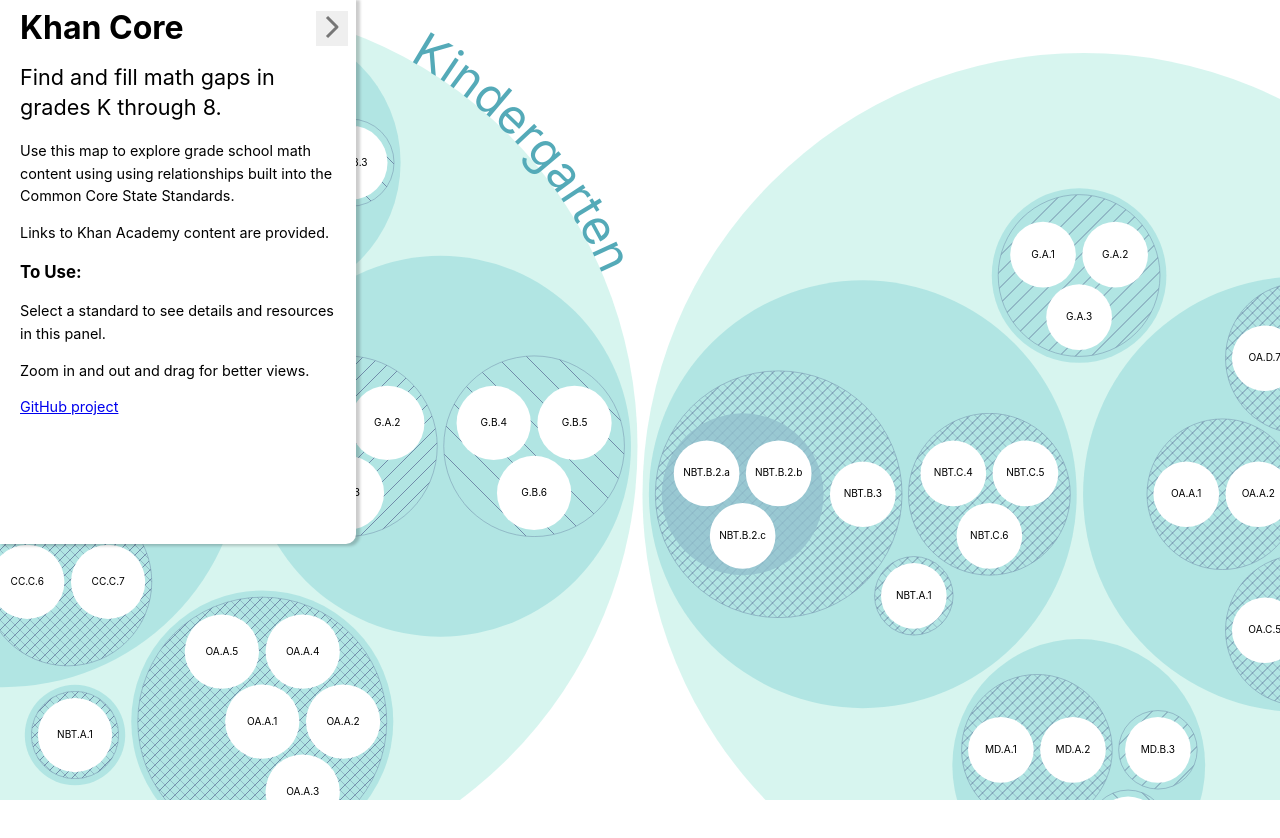
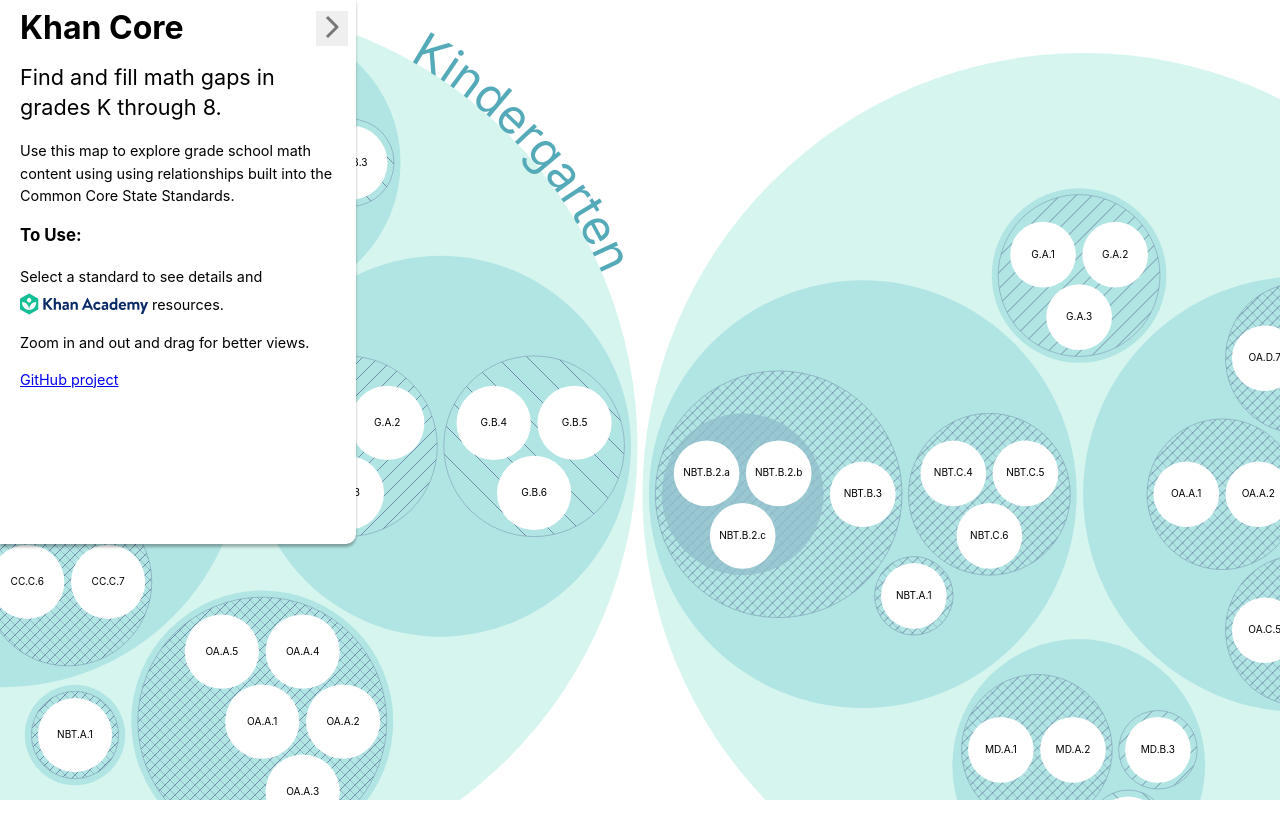
Before and after one commit to annr/khan-core, a React (Create React App) app: page / in a window 1280 px wide. Shown: the top 838 px of the page. Built offline with nearby package versions, Linux system fonts and the light colour scheme.

Commit message:
put Khan Academy logo inline in instructional intro text. remove the global circle opacity in anticipation of making the legend. also update the sidepanel shadow so both the sidepanel and the legend can have a 'realistic' shadow.

```diff
--- a/src/Grades.css
+++ b/src/Grades.css
@@ -4,6 +4,7 @@
 
 .node {
     cursor: pointer;
+    opacity: 0.3;
 }
 
 .label {
@@ -41,10 +42,6 @@
     opacity: 1;
 }
 
-circle {
-    opacity: 0.3;
-}
-
 #selectedRing {
     stroke: black;
     stroke-width: 4;
--- a/src/SidePanel.css
+++ b/src/SidePanel.css
@@ -7,7 +7,7 @@
     min-width: 250px;
     max-width: 340px;
     padding: 12px 18px;
-    box-shadow: 3px 1px 3px 1px rgba(0, 0, 0, .2);
+    box-shadow: 0 3px 3px 0 rgba(0, 0, 0, .3);
     overflow: auto;
     border-radius: 0 0 10px;
     font-size: 0.9em;
--- a/src/SidePanelContent.css
+++ b/src/SidePanelContent.css
@@ -1,5 +1,12 @@
 #initialContent, #selectedStandardHeadingWrapper {
     padding: 0 2px;
+}
+
+.inlineLogo {
+    vertical-align: bottom;
+}
+.instructionsWrapper {
+    line-height: 180%;
 }
 
 #description {
--- a/src/SidePanelContent.js
+++ b/src/SidePanelContent.js
@@ -10,9 +10,8 @@
                 <h1 className="sidePanelHeading">Khan Core</h1>
                 <h2 style={{ "fontWeight": "normal" }}>Find and fill math gaps in grades <span style={{ "whiteSpace": "nowrap" }}>K through 8.</span></h2>
                 <p>Use this map to explore grade school math content using using relationships built into the Common Core State Standards.</p>
-                <p>Links to Khan Academy content are provided.</p>
                 <h3>To Use:</h3>
-                <p>Select a standard to see details and resources in this panel.</p>
+                <p className="instructionsWrapper">Select a standard to see details and <img src={logo} alt="Khan Academy" width="128" height="28" className="inlineLogo" /> resources.</p>
                 <p>Zoom in and out and drag for better views.</p>
                 <p>
                     <a
--- a/src/highlight-connected.js
+++ b/src/highlight-connected.js
@@ -2,13 +2,13 @@
 import { scaleLinear } from "d3-scale";
 
 const PREREQS = scaleLinear().domain([1, 6])
-    .range(["mediumorchid", "#fcdef1"])
+    .range(["mediumorchid", "#fcdef1"]);
 
 const ENABLED = scaleLinear().domain([1, 6])
-    .range(["gold", "lightgoldenrodyellow"])
+    .range(["gold", "lightgoldenrodyellow"]);
 
 const RELATED = scaleLinear().domain([1, 6])
-    .range(["#9db8e0", "white"])
+    .range(["#9db8e0", "white"]);
 
 export const unsetConnected = function (currentNode) {
     selectAll(".standard")
```
